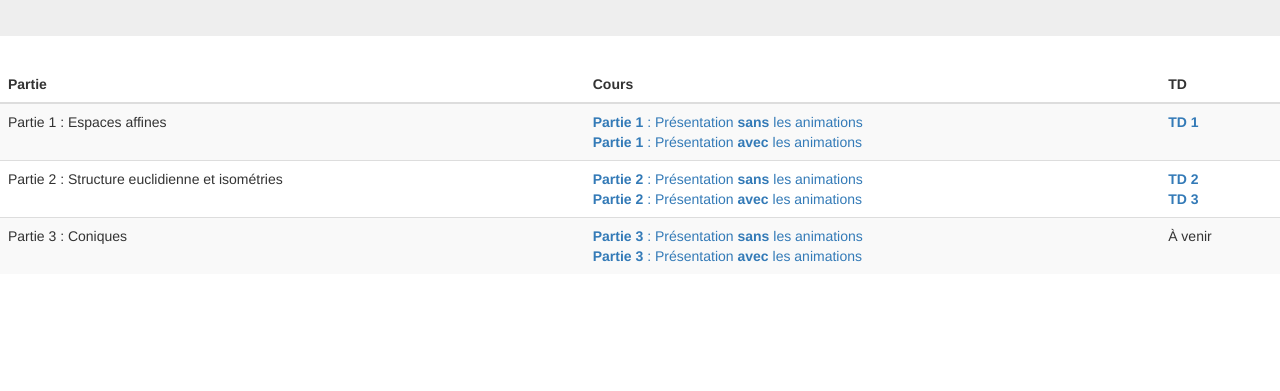
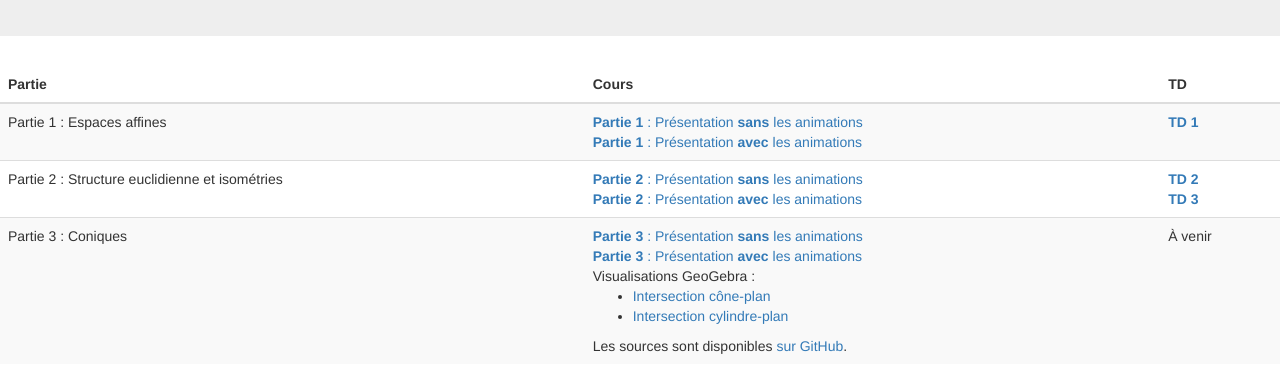
Before and after one commit to aslushnikov/m53lille1, a plain HTML site: page index.html in a window 1280 px wide. Shown: the part 159-550 px from the top of the page. Drawn offline with nearby package versions, Linux system fonts and the light colour scheme.

Commit message:
rajout des liens vers les premières animations geogebra

```diff
--- a/index.html
+++ b/index.html
@@ -3,7 +3,7 @@
 <head>
   <meta charset="UTF-8">
   <title>M53 (Géométrie affine et euclidienne)</title>
-  <link rel="stylesheet" href="//netdna.bootstrapcdn.com/bootstrap/3.1.1/css/bootstrap.min.css" />
+  <link rel="stylesheet" href="https://netdna.bootstrapcdn.com/bootstrap/3.1.1/css/bootstrap.min.css" />
   <style>
   .list-inline li:before {
     content: "\25cb  ";
@@ -49,7 +49,13 @@
         <td>Partie 3 : Coniques</td>
         <td>
           <a href="Cours/M53_2015-16_Partie3_noanim.pdf"><b>Partie 3</b> : Présentation <b>sans</b> les animations</a><br>
-          <a href="Cours/M53_2015-16_Partie3_anim.pdf"><b>Partie 3</b> : Présentation <b>avec</b> les animations</a>
+          <a href="Cours/M53_2015-16_Partie3_anim.pdf"><b>Partie 3</b> : Présentation <b>avec</b> les animations</a><br>
+          Visualisations GeoGebra :
+          <ul>
+            <li><a href="http://tube.geogebra.org/m/2027957">Intersection cône-plan</a></li>
+            <li><a href="http://tube.geogebra.org/m/2027997">Intersection cylindre-plan</a></li>
+          </ul>
+          Les sources sont disponibles <a href="https://github.com/ktzanev/m53lille1/tree/master/Cours/geogebra">sur GitHub</a>.
         </td>
         <td>
           À venir
```
